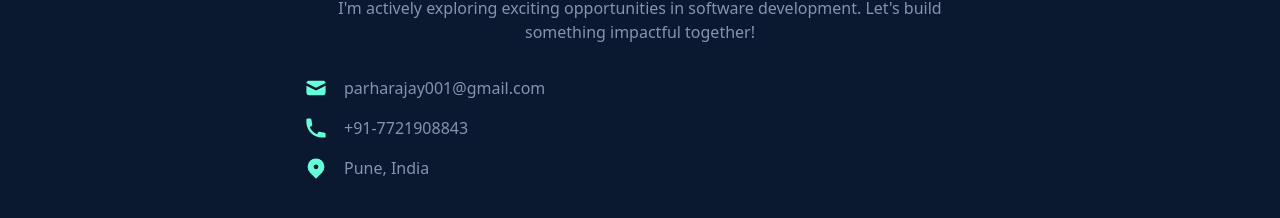
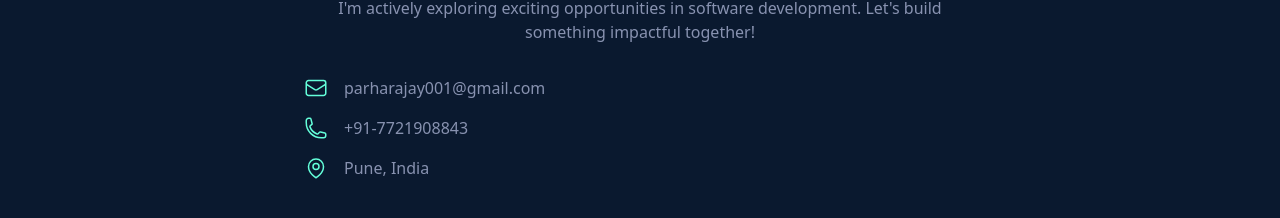
Before and after one commit to parharajay001/portfolio, a React (Vite) app: page / in a window 1280 px wide. Shown: the part 2164-2382 px from the top of the page. Built offline with nearby package versions, Linux system fonts and the light colour scheme.

Commit message:
refactor: replace react-icons with heroicons in Contact component

```diff
--- a/src/components/Contact.tsx
+++ b/src/components/Contact.tsx
@@ -1,5 +1,5 @@
 import { motion } from 'framer-motion';
-import { HiMail, HiPhone, HiLocationMarker } from 'react-icons/hi';
+import { EnvelopeIcon, PhoneIcon, MapPinIcon } from '@heroicons/react/24/outline';
 
 const Contact = () => {
   return (
@@ -16,22 +16,21 @@ const Contact = () => {
             <p className="text-center mb-8">
               I'm actively exploring exciting opportunities in software development.
               Let's build something impactful together!
-            </p>
-            <div className="space-y-4">
+            </p>            <div className="space-y-4">
               <div className="flex items-center space-x-4">
-                <HiMail className="text-secondary text-2xl" />
+                <EnvelopeIcon className="text-secondary w-6 h-6" />
                 <a href="mailto:parharajay001@gmail.com" className="hover:text-secondary">
                   parharajay001@gmail.com
                 </a>
               </div>
               <div className="flex items-center space-x-4">
-                <HiPhone className="text-secondary text-2xl" />
+                <PhoneIcon className="text-secondary w-6 h-6" />
                 <a href="tel:+917721908843" className="hover:text-secondary">
                   +91-7721908843
                 </a>
               </div>
               <div className="flex items-center space-x-4">
-                <HiLocationMarker className="text-secondary text-2xl" />
+                <MapPinIcon className="text-secondary w-6 h-6" />
                 <span>Pune, India</span>
               </div>
             </div>
```
